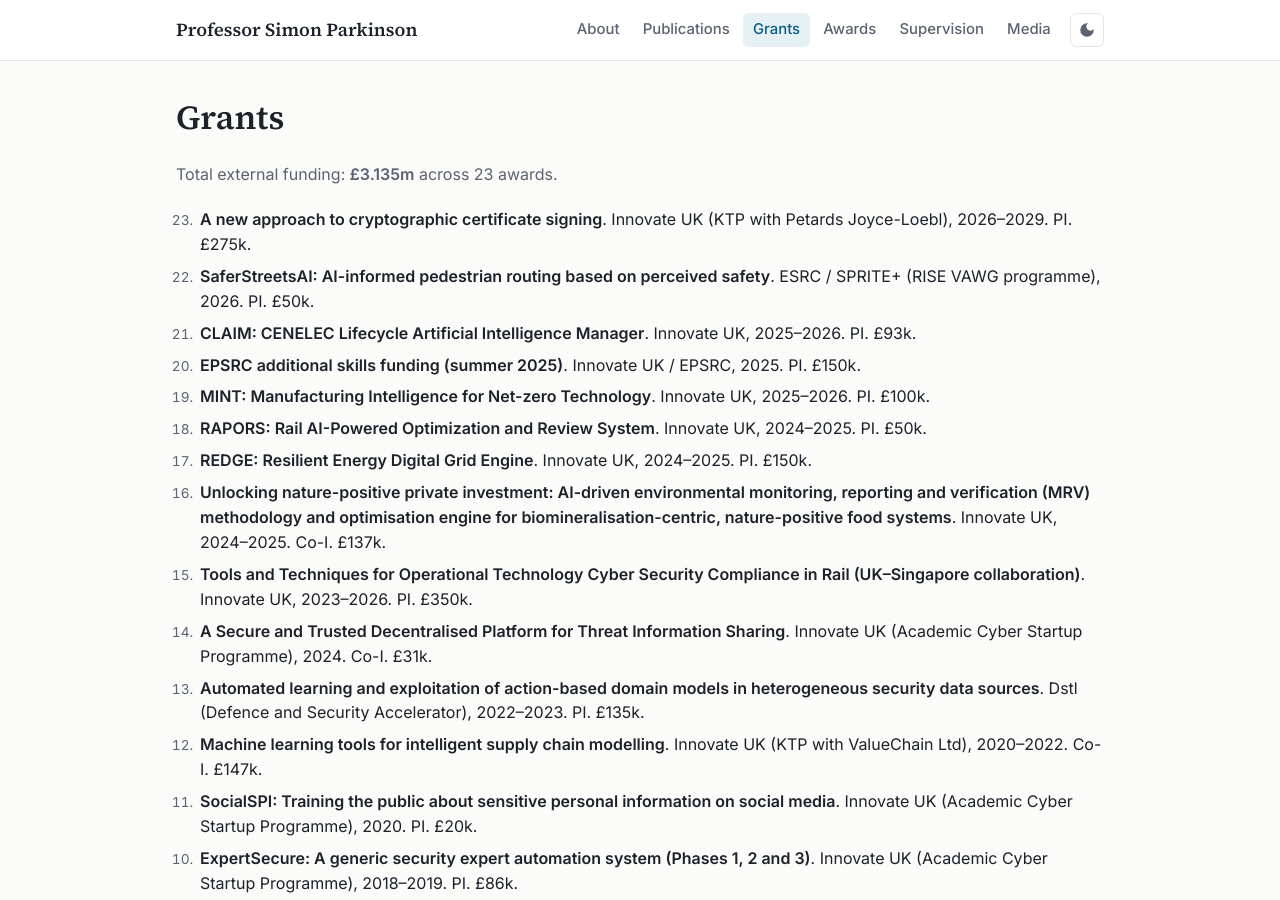
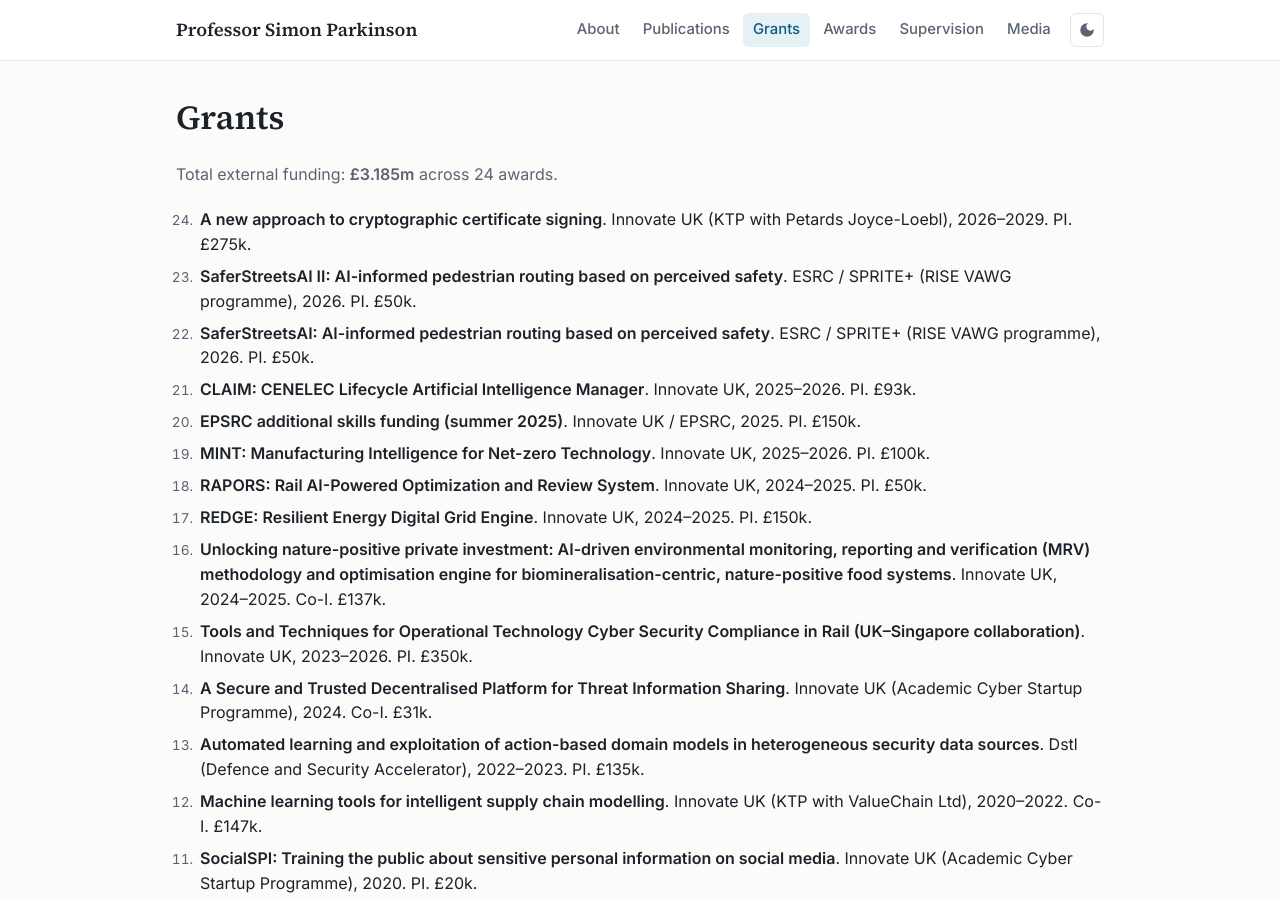
Before and after one commit to sparkins01/sparkins01.github.io, a Jekyll site: the page built from grants.html, in a window 1280 px wide and 900 px high. Built offline with Jekyll 4.4.1, drawn with Linux system fonts in a browser that asks for light colours.

Commit message:
Add SaferStreetsAI II grant and update funding total
Co-Authored-By: Claude Opus 5.5 <noreply@anthropic.com>
Claude-Session: https://claude.ai/code/session_01Hg9awQkitkBR1GPJWFPetg

```diff
--- a/_data/grants.yml
+++ b/_data/grants.yml
@@ -3,7 +3,7 @@
 
 summary:
   - label: External funding
-    total: £3.135m
+    total: £3.185m
 
 external:
   - years: 2026–2029
@@ -11,6 +11,12 @@ external:
     title: A new approach to cryptographic certificate signing
     role: PI
     amount: £275k
+  - years: "2026"
+    funder: ESRC / SPRITE+ (RISE VAWG programme)
+    title: "SaferStreetsAI II: AI-informed pedestrian routing based on perceived safety"
+    role: PI
+    amount: £50k
+    description: A follow-on to SaferStreetsAI.
   - years: "2026"
     funder: ESRC / SPRITE+ (RISE VAWG programme)
     title: "SaferStreetsAI: AI-informed pedestrian routing based on perceived safety"
```
